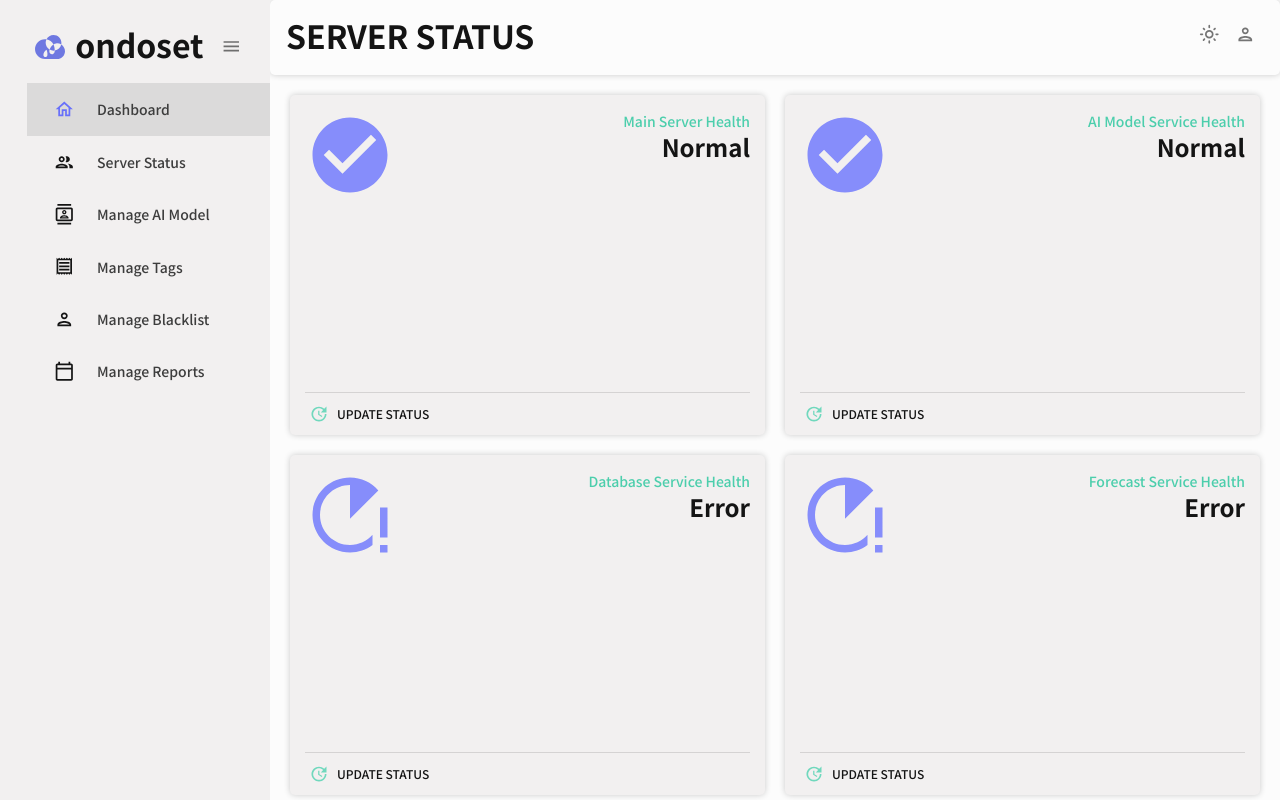
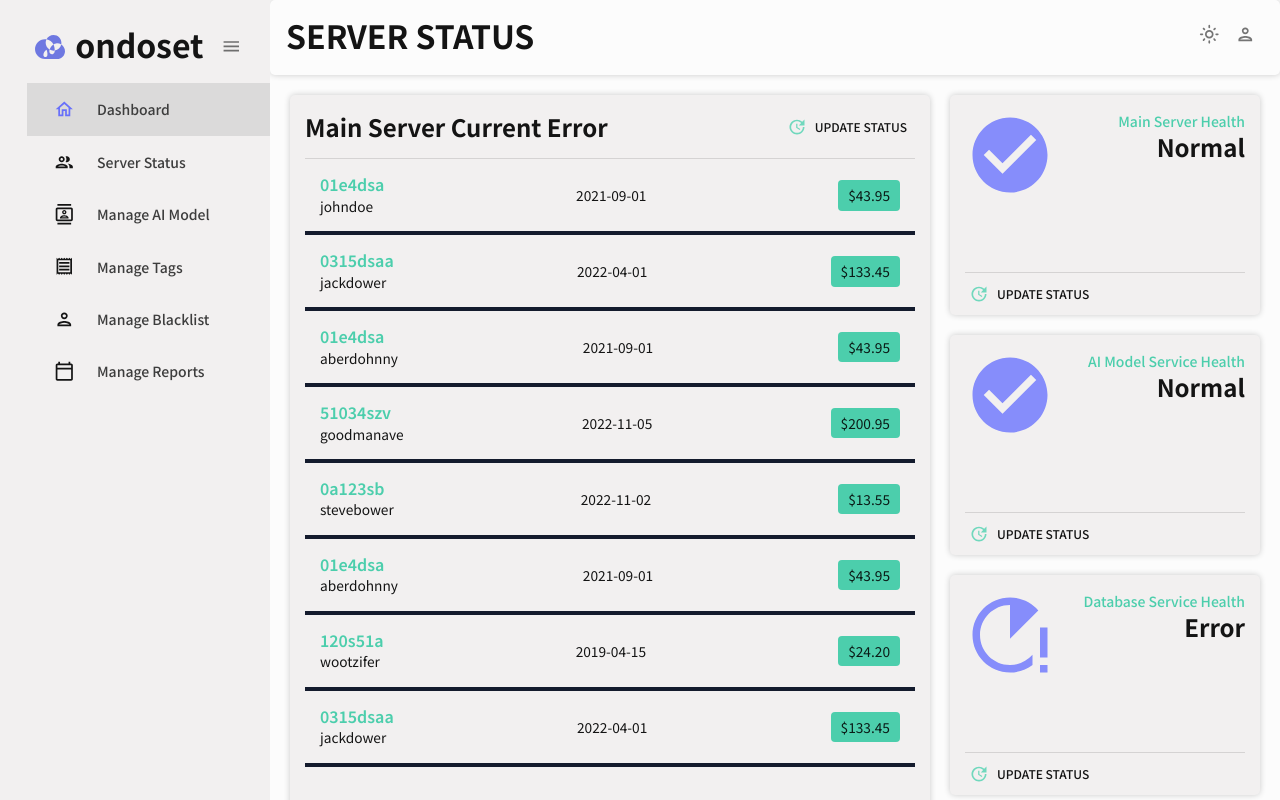
Before and after one commit to Team-Easy/Ondoset_Web, a React (Create React App) app in the folder ondoset-admin/: page /server-status in a window 1280 px wide. Shown: the top 800 px of the page. Built offline with nearby package versions, Linux system fonts and the light colour scheme.

Commit message:
Feat: add main server error logs Header

```diff
--- a/ondoset-admin/src/scenes/serverStatus/index.jsx
+++ b/ondoset-admin/src/scenes/serverStatus/index.jsx
@@ -1,5 +1,6 @@
 import { Box, Button, Divider, Typography, useTheme } from "@mui/material";
 import { tokens } from "../../theme";
+import { mockTransactions } from "../../data/mockData";
 import StatBox from "../../components/StatBox";
 
 import CheckCircleIcon from "@mui/icons-material/CheckCircle";
@@ -16,15 +17,96 @@ const ServerStatus = () => {
       {/* GRID & CHARTS */}
       <Box
         display="grid"
-        gridTemplateColumns="repeat(8, 1fr)"
+        gridTemplateColumns="repeat(12, 1fr)"
         gridAutoRows="100px"
         gap="20px"
       >
         {/* ROW 1 */}
         {/* Main Server Status */}
         <Box
+          gridColumn="span 8"
+          gridRow="span 8"
+          backgroundColor={colors.primary[400]}
+          padding="0px 15px 0px 15px"
+          //   display="flex"
+          //   alignItems="flex-start"
+          //   justifyContent="center"
+          //   overflow="auto"
+          sx={{
+            boxShadow: "0px 0px 6px rgba(0,0,0,0.2)",
+            borderRadius: "5px",
+            height: "100%",
+          }}
+        >
+          <Box
+            display="flex"
+            justifyContent="space-between"
+            alignItems="center"
+            // borderBottom={`1px solid ${colors.grey[500]}`}
+            colors={colors.grey[100]}
+            p="15px 0px 15px 0px"
+          >
+            <Typography
+              variant="h3"
+              fontWeight="bold"
+              textAlign="right"
+              sx={{ color: colors.grey[100] }}
+            >
+              Main Server Current Error
+            </Typography>
+
+            <Button
+              startIcon={
+                <UpdateIcon
+                  sx={{ color: colors.greenAccent[600], fontSize: "26px" }}
+                />
+              }
+              style={{
+                color: colors.grey[100],
+              }}
+            >
+              Update Status
+            </Button>
+          </Box>
+
+          <Divider />
+
+          {mockTransactions.map((transaction, i) => (
+            <Box
+              key={`${transaction.txId}-${i}`}
+              display="flex"
+              justifyContent="space-between"
+              alignItems="center"
+              borderBottom={`4px solid ${colors.primary[500]}`}
+              p="15px"
+            >
+              <Box>
+                <Typography
+                  color={colors.greenAccent[500]}
+                  variant="h5"
+                  fontWeight="600"
+                >
+                  {transaction.txId}
+                </Typography>
+                <Typography color={colors.grey[100]}>
+                  {transaction.user}
+                </Typography>
+              </Box>
+              <Box color={colors.grey[100]}>{transaction.date}</Box>
+              <Box
+                backgroundColor={colors.greenAccent[500]}
+                p="5px 10px"
+                borderRadius="4px"
+              >
+                ${transaction.cost}
+              </Box>
+            </Box>
+          ))}
+        </Box>
+        {/* Main Server Status */}
+        <Box
           gridColumn="span 4"
-          gridRow="span 3"
+          gridRow="span 2"
           backgroundColor={colors.primary[400]}
           display="flex"
           alignItems="flex-start"
@@ -48,7 +130,7 @@ const ServerStatus = () => {
         {/* AI Model Service Health */}
         <Box
           gridColumn="span 4"
-          gridRow="span 3"
+          gridRow="span 2"
           backgroundColor={colors.primary[400]}
           display="flex"
           alignItems="flex-start"
@@ -74,7 +156,7 @@ const ServerStatus = () => {
         {/* Database ServiceHealth */}
         <Box
           gridColumn="span 4"
-          gridRow="span 3"
+          gridRow="span 2"
           backgroundColor={colors.primary[400]}
           display="flex"
           alignItems="flex-start"
@@ -98,7 +180,7 @@ const ServerStatus = () => {
         {/* Forecast Service Health */}
         <Box
           gridColumn="span 4"
-          gridRow="span 3"
+          gridRow="span 2"
           backgroundColor={colors.primary[400]}
           display="flex"
           alignItems="flex-start"
```
